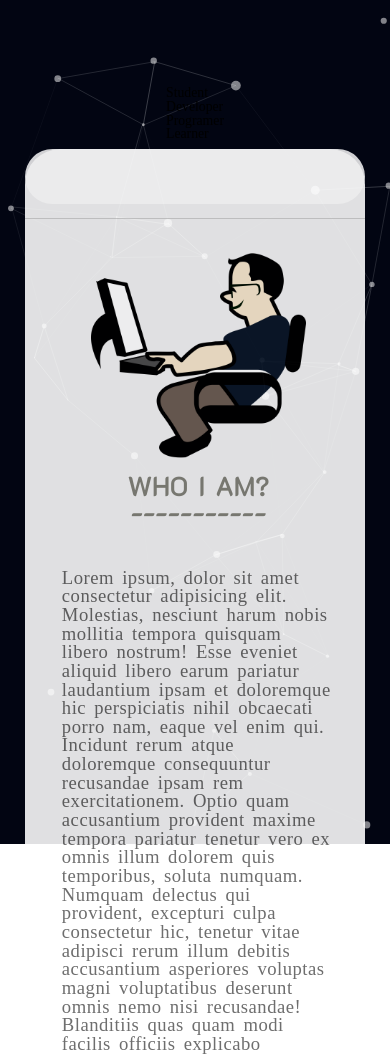
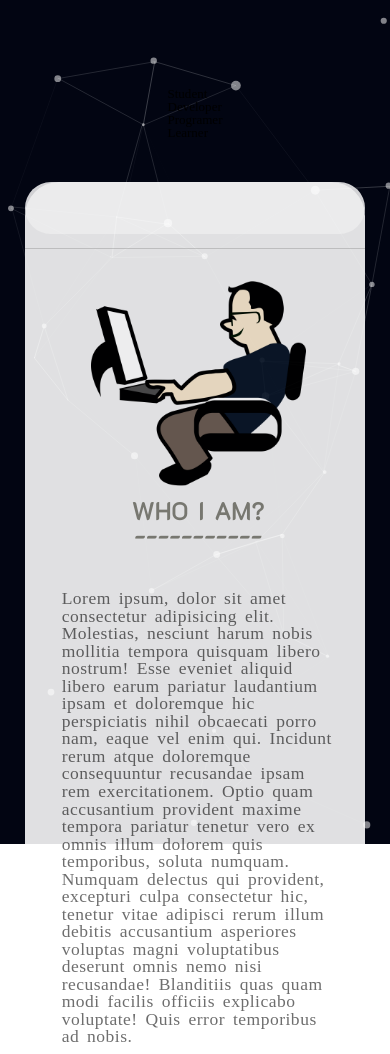
Before and after one commit to HarshalAtre/My-Website, a website: page main/css/index-1.html in a window 390 px wide. Shown: the top 1054 px of the page. Drawn offline with Linux system fonts and the light colour scheme; files that its build step writes are made by us from their sources; a script that the page names is missing; some icons are missing; files whose address does not match are found by name.

Commit message:
Update mystyle.css

```diff
--- a/main/css/mystyle.css
+++ b/main/css/mystyle.css
@@ -594,7 +594,7 @@ text-align: center;
         padding: 0px;
         border: 0px;
         outline: 0px;
-        font-size: 97%;
+        font-size: 96%;
         vertical-align: baseline;
         background: transparent;
     }
@@ -603,7 +603,8 @@ text-align: center;
     }
     .low .why {
         margin-top: 43em;
-    }
+        padding-bottom: 40px;
+      }
     .low{
         margin-left: 2em;
     }
```
